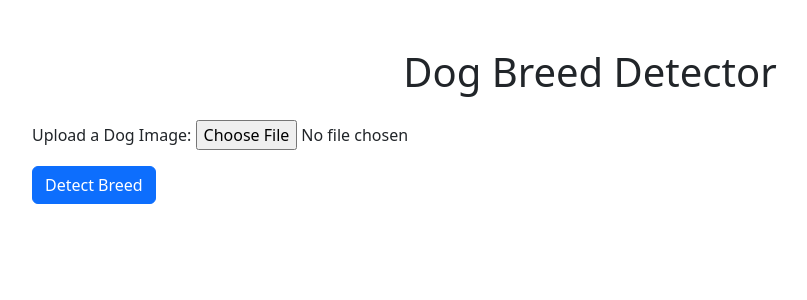
After one commit to BogdanNuExista/adoptly-app, a Django app: page /detect-breed/ in a window 1280 px wide. The commit adds this page. Shown: the top 300 px of the page, without its empty margins (50-857 px from the left). Run offline with Django 5.2, Linux system fonts and the light colour scheme; some libraries are stand-ins or nearby versions.

Commit message:
added ai detection for dog breed

```diff
--- a/adoptly/adoption/forms.py
+++ b/adoptly/adoption/forms.py
@@ -5,3 +5,6 @@ class AnimalForm(forms.ModelForm):
     class Meta:
         model = Animal
         fields = '__all__'
+
+class DogBreedForm(forms.Form):
+    image = forms.ImageField(label="Upload a Dog Image")
--- /dev/null
+++ b/adoptly/adoption/templates/adoption/detect_breed.html
@@ -0,0 +1,23 @@
+<!DOCTYPE html>
+<html lang="en">
+<head>
+    <title>Dog Breed Detector</title>
+    <link rel="stylesheet" href="https://cdn.jsdelivr.net/npm/bootstrap@5.3.0/dist/css/bootstrap.min.css">
+</head>
+<body>
+    <div class="container mt-5">
+        <h1 class="text-center">Dog Breed Detector</h1>
+        <form method="post" enctype="multipart/form-data" class="mt-4">
+            {% csrf_token %}
+            {{ form.as_p }}
+            <button type="submit" class="btn btn-primary">Detect Breed</button>
+        </form>
+
+        {% if breed %}
+        <div class="alert alert-success mt-4">
+            <strong>Predicted Breed:</strong> {{ breed }}
+        </div>
+        {% endif %}
+    </div>
+</body>
+</html>
--- a/adoptly/adoption/urls.py
+++ b/adoptly/adoption/urls.py
@@ -1,5 +1,5 @@
 from django.urls import path
-from .views import home, animal_list, add_animal, adopt_animal, edit_animal, delete_animal
+from .views import home, animal_list, add_animal, adopt_animal, edit_animal, delete_animal, detect_dog_breed
 from rest_framework.routers import DefaultRouter
 from .views import AnimalViewSet
 
@@ -10,6 +10,7 @@ urlpatterns = [
     path('adopt/<int:animal_id>/', adopt_animal, name='adopt_animal'),
     path('edit/<int:animal_id>/', edit_animal, name='edit_animal'),
     path('delete/<int:animal_id>/', delete_animal, name='delete_animal'),
+    path('detect-breed/', detect_dog_breed, name='detect_dog_breed'),
 ]
 
 router = DefaultRouter()
--- a/adoptly/adoption/views.py
+++ b/adoptly/adoption/views.py
@@ -1,8 +1,9 @@
 from django.shortcuts import render, redirect, get_object_or_404
 from .models import Animal
-from .forms import AnimalForm
+from .forms import AnimalForm, DogBreedForm
 from rest_framework import viewsets
 from .serializers import AnimalSerializer
+from .utils.breed_detection import BreedDetector
 
 def home(request):
     return render(request, 'adoption/home.html')
@@ -56,3 +57,17 @@ def delete_animal(request, animal_id):
         return redirect('animal_list')
 
     return render(request, 'adoption/delete_animal.html', {'animal': animal})
+
+
+def detect_dog_breed(request):
+    breed = None
+    if request.method == "POST":
+        form = DogBreedForm(request.POST, request.FILES)
+        if form.is_valid():
+            image = form.cleaned_data['image']
+            detector = BreedDetector()
+            breed = detector.detect_breed(image)  # Pass the uploaded image to the detector
+    else:
+        form = DogBreedForm()
+
+    return render(request, 'adoption/detect_breed.html', {'form': form, 'breed': breed})
--- a/adoptly/adoptly/requirements.txt
+++ b/adoptly/adoptly/requirements.txt
@@ -2,3 +2,7 @@ Django==5.1.6
 djangorestframework==3.14.0
 django-cors-headers==3.13.0
 django-bootstrap4==22.3
+transformers==4.49.0
+torch==2.6.0
+torchaudio==2.6.0
+torchvision==0.21.0
```
Also changed, not shown: adoptly/adoption/templates/adoption/home.html (+38 -4 lines), adoptly/adoption/utils/breed_detection.py (+11 -21 lines).
